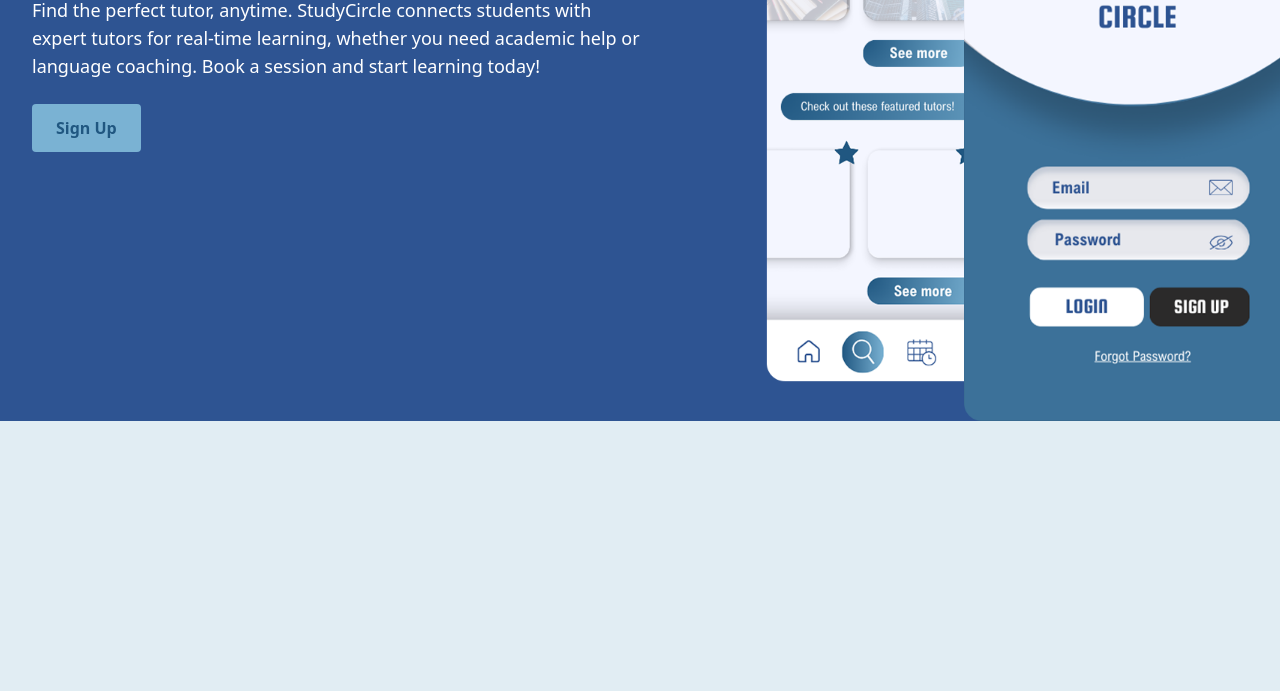
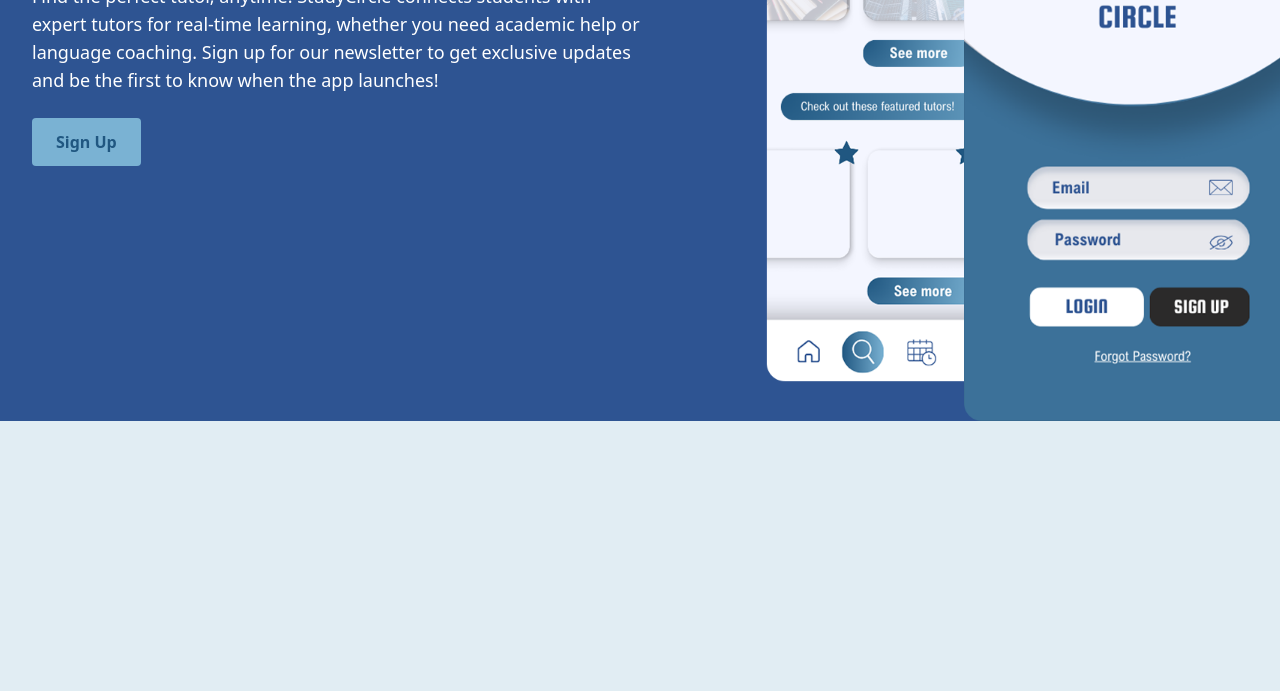
Before and after one commit to deymdaniel/Study-Circle, a plain HTML site: page index.html in a window 1280 px wide. Shown: the part 409-1100 px from the top of the page. Drawn offline with nearby package versions, Linux system fonts and the light colour scheme.

Commit message:
update hero section description

```diff
--- a/index.html
+++ b/index.html
@@ -96,8 +96,7 @@
               Learn together. Grow forever.
             </h1>
             <p class="mb-6 text-lg">
-              Find the perfect tutor, anytime. StudyCircle connects students with expert tutors for real-time learning, whether you need academic help or language coaching. Book a session and start learning today!
-            </p>
+Find the perfect tutor, anytime. StudyCircle connects students with expert tutors for real-time learning, whether you need academic help or language coaching. Sign up for our newsletter to get exclusive updates and be the first to know when the app launches!            </p>
             <button
               id="signupButton"
               class="bg-accent text-primary font-semibold px-6 py-3 rounded hover:bg-white transition-colors duration-500"
```
